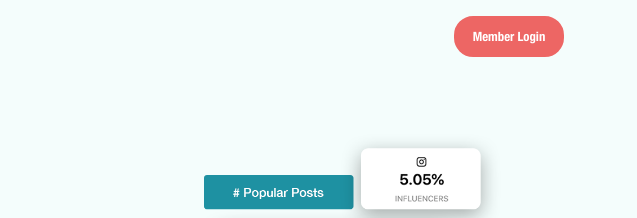
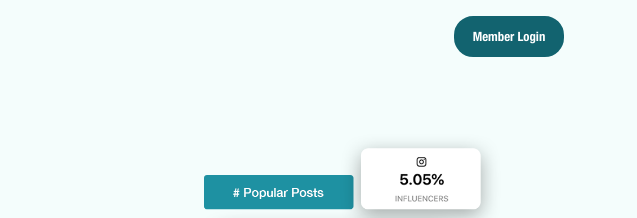
Before and after one commit to ExodusDG/distrochannels.github.io, a plain HTML site: page index.html in a window 1280 px wide. In both pictures the pointer is over the button "Member Login". Shown: the top 218 px of the page, 564-1201 px from the left. Drawn offline with nearby package versions, Linux system fonts and the light colour scheme.

Commit message:
Update style.css

```diff
--- a/style/style.css
+++ b/style/style.css
@@ -67,8 +67,8 @@
 }
 
 .header-sign-button:hover {
-    background: #ed6664;
-    border: 0.2vw solid #ed6664;
+    background: #12636F;
+    border: 0.2vw solid #12636F;
     color: white;
 }
 
```
